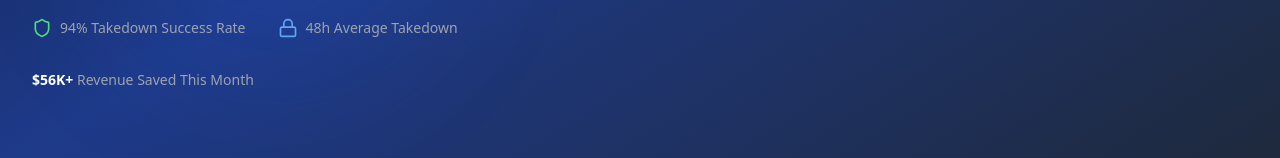
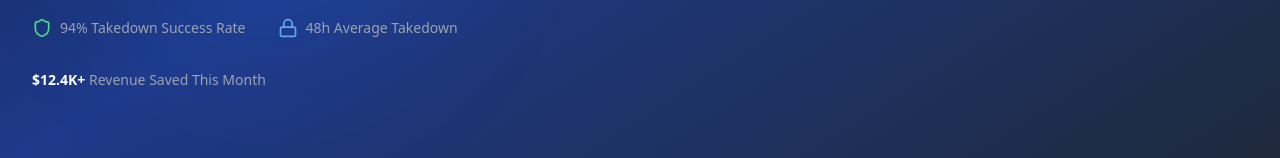
Before and after one commit to hemkersherlock/t65, a React (Vite) app: page / in a window 1280 px wide. Shown: the part 642-800 px from the top of the page. Built offline with nearby package versions, Linux system fonts and the light colour scheme.

Commit message:
Updated Hero.tsx

```diff
--- a/src/components/Hero.tsx
+++ b/src/components/Hero.tsx
@@ -61,7 +61,7 @@ const Hero = () => {
                 <span>48h Average Takedown</span>
               </div>
               <div>
-                <span className="font-semibold text-white">$56K+</span> Revenue Saved This Month
+                <span className="font-semibold text-white">$12.4K+</span> Revenue Saved This Month
               </div>
             </div>
           </div>
```
